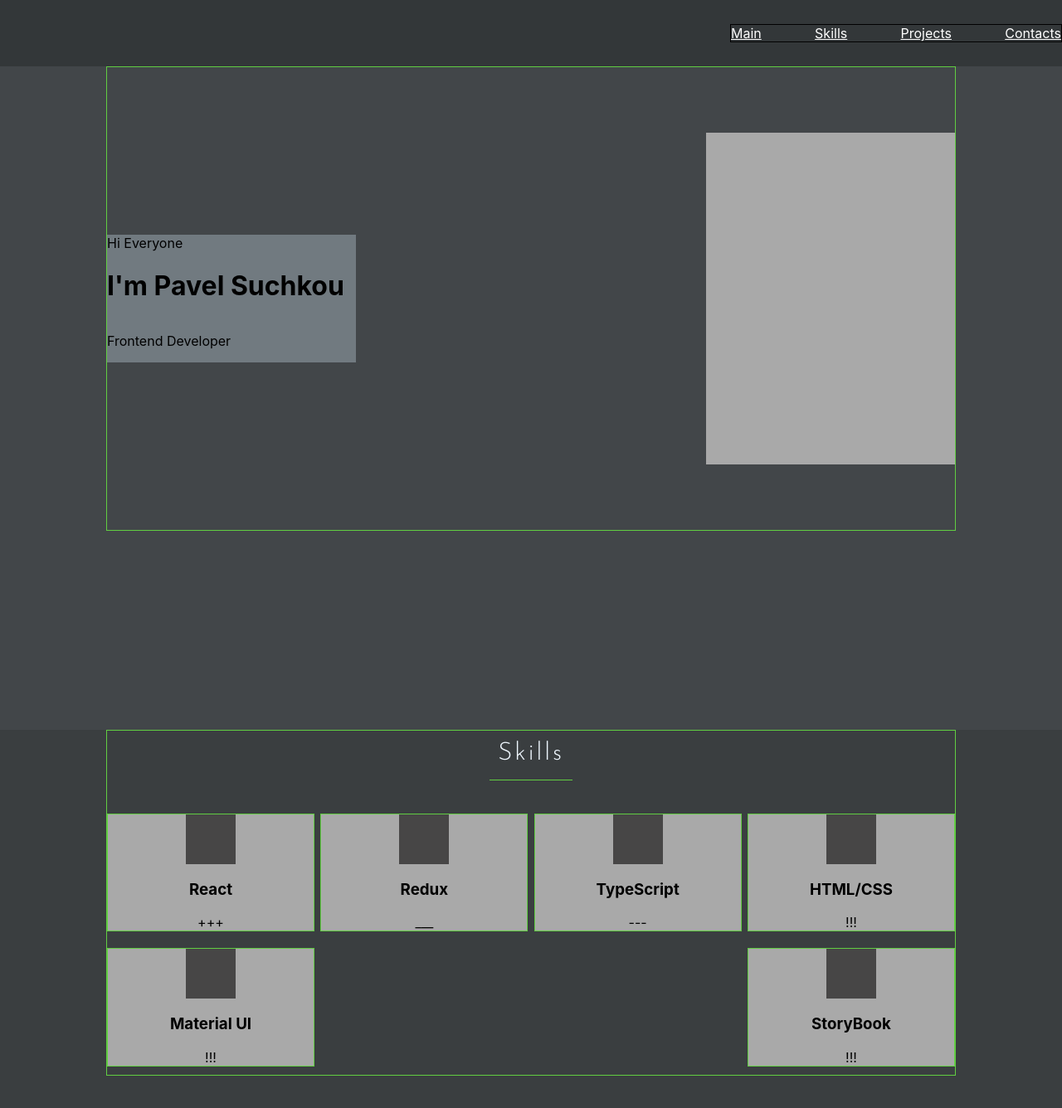
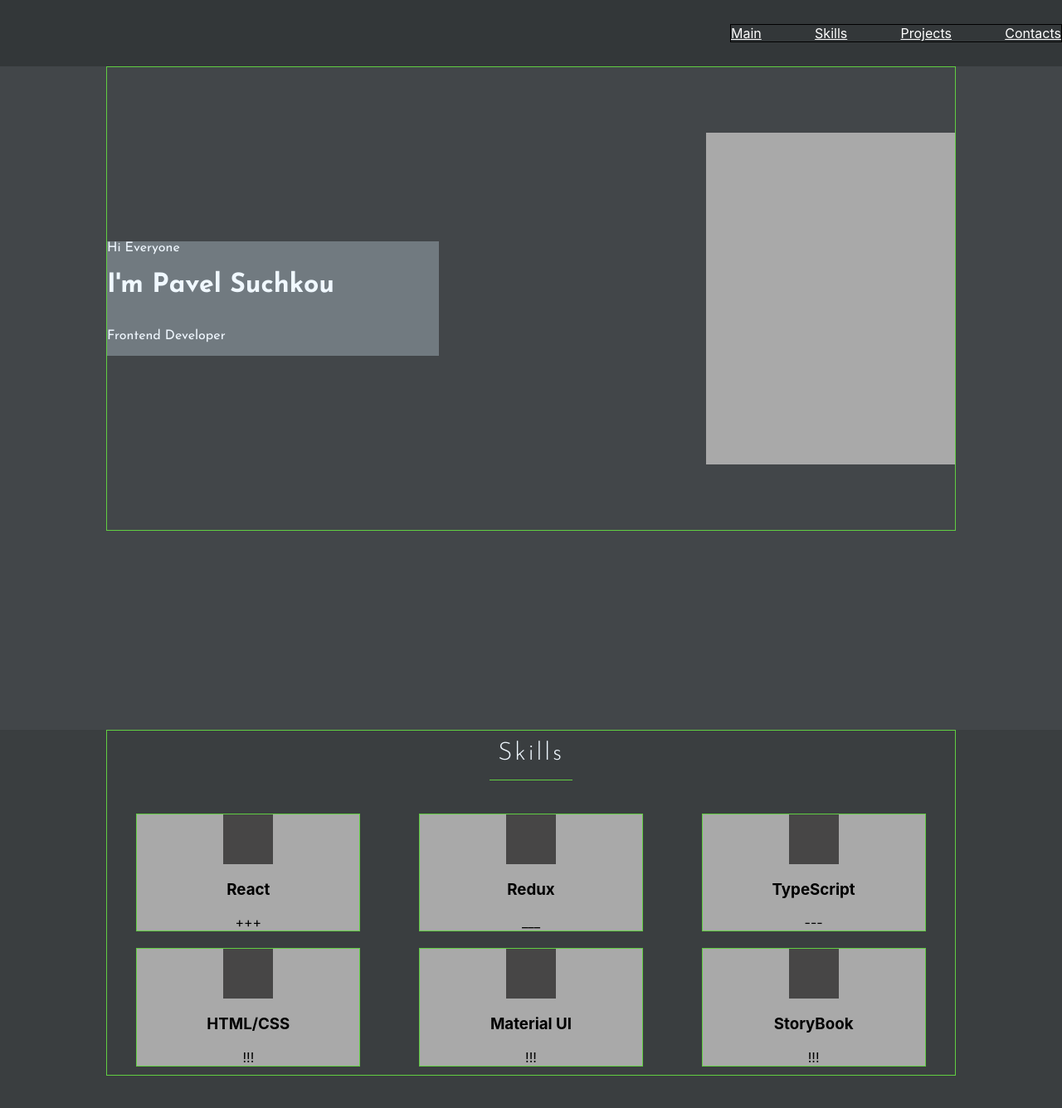
Before and after one commit to PavelSuchkov/portfolio, a React (Create React App) app: page / in a window 1280 px wide. Shown: the top 1336 px of the page at 83% size. Built offline with nearby package versions, Linux system fonts and the light colour scheme.

Commit message:
some cosmetic refactorings

```diff
--- a/src/main/Main.module.css
+++ b/src/main/Main.module.css
@@ -8,9 +8,11 @@
     display: flex;
     flex-direction: column;
     align-items: flex-start;
-    width: 300px;
+    width: 400px;
     /*background-color: darkgray;*/
     background-color: #717a80;
+    font-family: 'Josefin Sans', sans-serif;
+    color: aliceblue;
 
 }
 
--- a/src/skills/Skills.module.css
+++ b/src/skills/Skills.module.css
@@ -18,7 +18,7 @@
     /*border: 1px solid;*/
     width: 100%;
     display: flex;
-    justify-content: space-between ;
+    justify-content: space-around;
     flex-wrap: wrap;
 }
 
--- a/src/skills/skill/Skill.module.css
+++ b/src/skills/skill/Skill.module.css
@@ -1,5 +1,5 @@
 .skill {
-    width: 250px;
+    width: 270px;
     background-color: darkgray;
     border: 1px solid #61ce42;
     display: flex;
```
